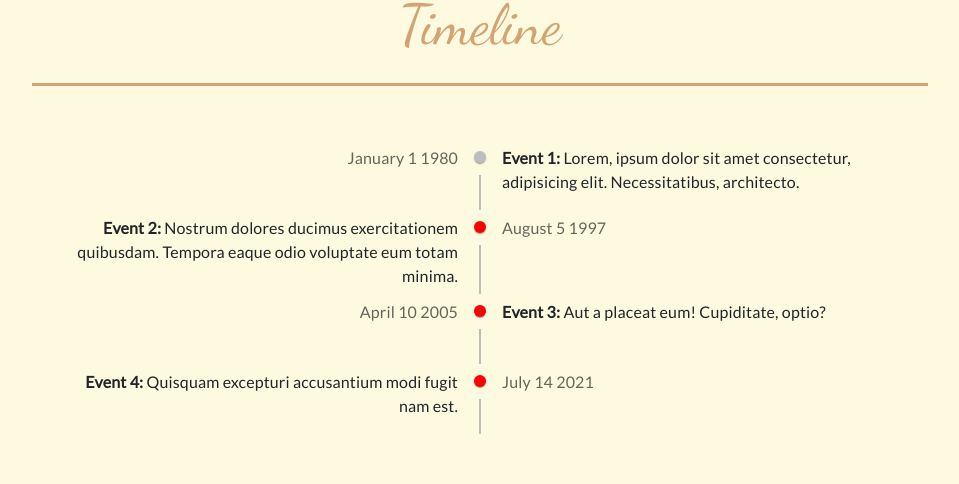
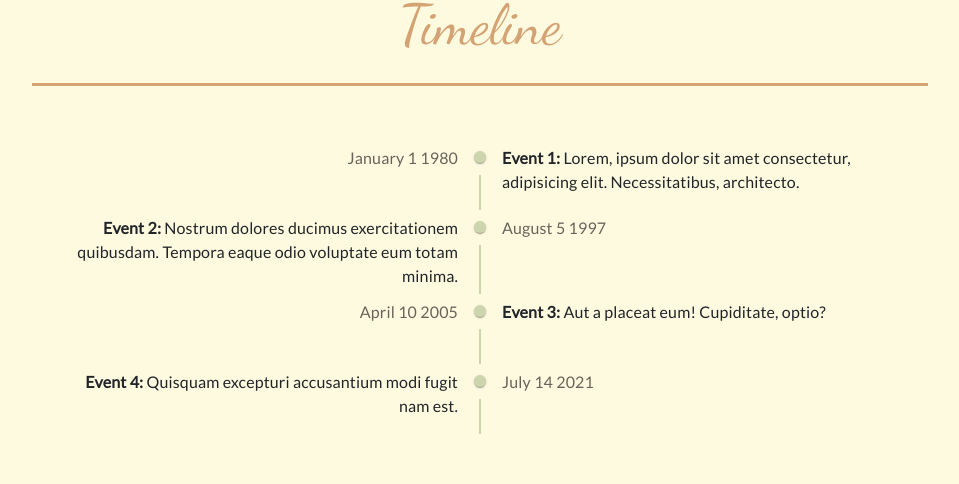
Before and after one commit to Beefy-py/symor-richaards, a React (Create React App) app: page / in a window 1280 px wide. Shown: the part 2562-3046 px from the top of the page, without its empty margins (160-1119 px from the left). Built offline with nearby package versions, Linux system fonts and the light colour scheme; no server answers; a web font is replaced by a local one.

Commit message:
added sx inline style for timline

```diff
--- a/src/components/content/timelineBigScreens.jsx
+++ b/src/components/content/timelineBigScreens.jsx
@@ -16,8 +16,8 @@ const TimelineBigScreens = ({ styling }) => {
           January 1 1980
         </TimelineOppositeContent>
         <TimelineSeparator>
-          <TimelineDot sx={{ background: "success.main" }} />
-          <TimelineConnector />
+          <TimelineDot sx={{ background: "var(--pale-spring-bud)" }} />
+          <TimelineConnector sx={{ background: "var(--pale-spring-bud)" }} />
         </TimelineSeparator>
         <TimelineContent style={{ ...styling }}>
           <b>Event 1: </b> Lorem, ipsum dolor sit amet consectetur, adipisicing
@@ -29,8 +29,8 @@ const TimelineBigScreens = ({ styling }) => {
           August 5 1997
         </TimelineOppositeContent>
         <TimelineSeparator>
-          <TimelineDot sx={{ background: "red" }} />
-          <TimelineConnector />
+          <TimelineDot sx={{ background: "var(--pale-spring-bud)" }} />
+          <TimelineConnector sx={{ background: "var(--pale-spring-bud)" }} />
         </TimelineSeparator>
         <TimelineContent style={{ ...styling }}>
           <b>Event 2:</b> Nostrum dolores ducimus exercitationem quibusdam.
@@ -42,8 +42,8 @@ const TimelineBigScreens = ({ styling }) => {
           April 10 2005
         </TimelineOppositeContent>
         <TimelineSeparator>
-          <TimelineDot sx={{ background: "red" }} />
-          <TimelineConnector />
+          <TimelineDot sx={{ background: "var(--pale-spring-bud)" }} />
+          <TimelineConnector sx={{ background: "var(--pale-spring-bud)" }} />
         </TimelineSeparator>
         <TimelineContent style={{ ...styling }}>
           <b>Event 3: </b>Aut a placeat eum! Cupiditate, optio?
@@ -54,8 +54,8 @@ const TimelineBigScreens = ({ styling }) => {
           July 14 2021
         </TimelineOppositeContent>
         <TimelineSeparator>
-          <TimelineDot sx={{ background: "red" }} />
-          <TimelineConnector />
+          <TimelineDot sx={{ background: "var(--pale-spring-bud)" }} />
+          <TimelineConnector sx={{ background: "var(--pale-spring-bud)" }} />
         </TimelineSeparator>
         <TimelineContent style={{ ...styling }}>
           <b>Event 4: </b>Quisquam excepturi accusantium modi fugit nam est.
```
